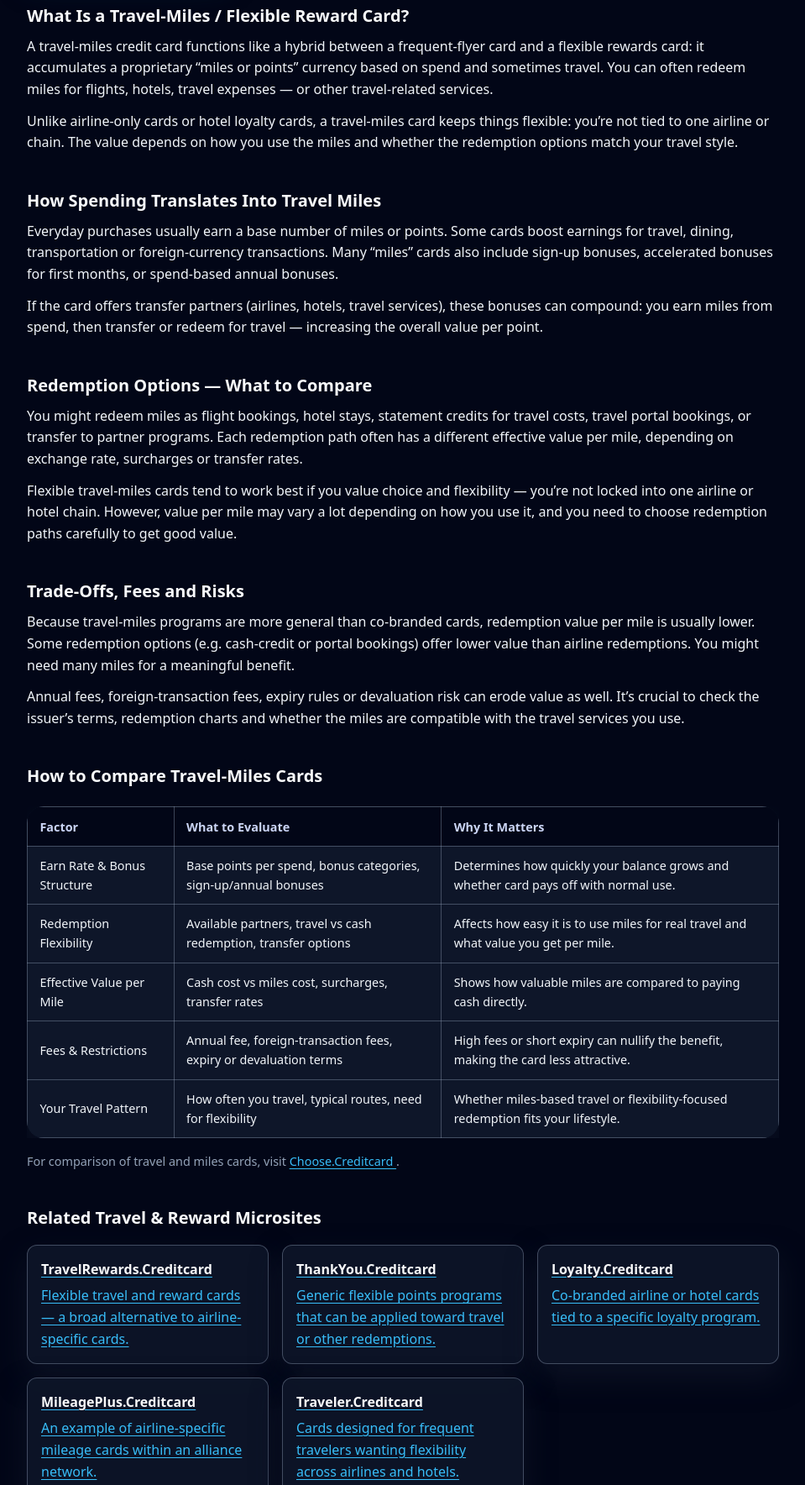
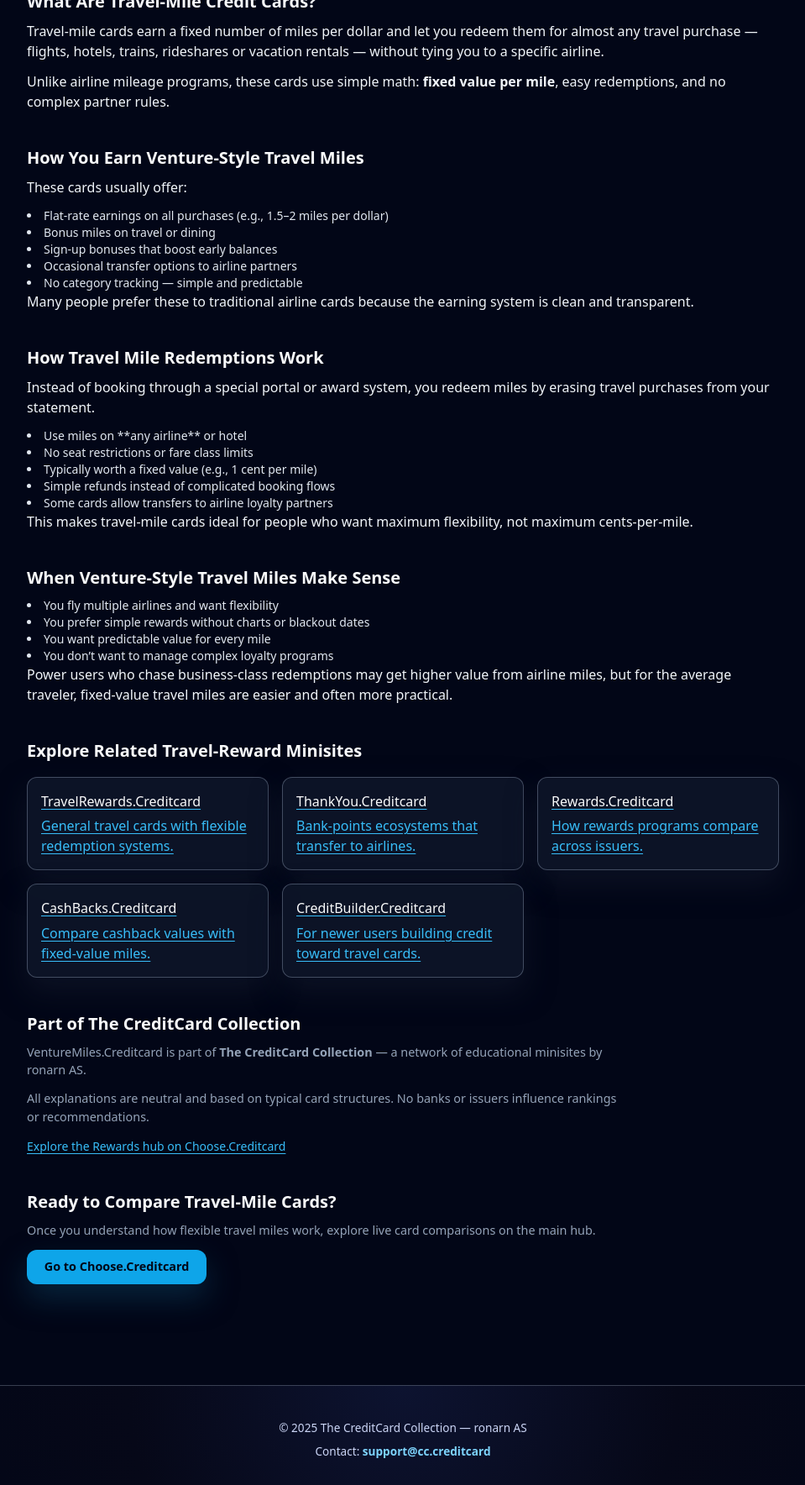
Before and after one commit to ChooseCreditCard/venturemiles.creditcard, a plain HTML site: page index.html in a window 1280 px wide. Shown: the part 481-2249 px from the top of the page at 84% size, without its empty margins (160-1119 px from the left). Drawn offline with nearby package versions, Linux system fonts and the light colour scheme.

Commit message:
Update index.html

```diff
--- a/index.html
+++ b/index.html
@@ -4,22 +4,22 @@
   <meta charset="UTF-8" />
   <meta name="viewport" content="width=device-width, initial-scale=1" />
 
-  <title>VentureMiles.Creditcard – Flexible Travel Miles & Rewards Cards Explained</title>
-  <meta name="description" content="How “VentureMiles”-style travel and rewards credit cards work: earning travel-linked miles, redeeming for flights or travel expenses, partner flexibility, fees and what to check before applying." />
+  <title>VentureMiles.Creditcard – Simple Travel Miles & Flexible Redemptions</title>
+  <meta name="description" content="How simple travel-mile credit cards work: earn rates, flexible redemptions, partner transfers and when fixed-value points outperform airline miles." />
   <meta name="robots" content="index,follow" />
   <link rel="canonical" href="https://venturemiles.creditcard/" />
 
   <!-- Open Graph -->
-  <meta property="og:title" content="VentureMiles.Creditcard – Travel Miles & Reward Cards Explained" />
-  <meta property="og:description" content="Overview of credit cards that earn travel-miles or points (like VentureMiles): how you earn, redeem, and evaluate whether such cards match your travel and spending habits." />
+  <meta property="og:title" content="VentureMiles.Creditcard – Flexible Travel Miles Explained" />
+  <meta property="og:description" content="Independent explanation of flexible travel-mile credit cards, redemption logic, earn rates and partner transfers." />
   <meta property="og:type" content="website" />
   <meta property="og:url" content="https://venturemiles.creditcard/" />
   <meta property="og:image" content="https://choose.creditcard/preview.png?utm_source=venturemiles.creditcard&utm_medium=referral&utm_campaign=og_image" />
 
   <!-- Twitter -->
   <meta name="twitter:card" content="summary_large_image" />
-  <meta name="twitter:title" content="VentureMiles.Creditcard – Travel & Rewards Card Guide" />
-  <meta name="twitter:description" content="Learn how travel-miles credit cards (VentureMiles-style) convert spending to travel benefits, how redemption works, transfer partners, and what to evaluate before applying." />
+  <meta name="twitter:title" content="VentureMiles.Creditcard – Travel Mile Cards" />
+  <meta name="twitter:description" content="Learn how travel-mile cards work: earning, transferring and redeeming for flights or hotels." />
   <meta name="twitter:image" content="https://choose.creditcard/preview.png?utm_source=venturemiles.creditcard&utm_medium=referral&utm_campaign=twitter_image" />
 
   <!-- GA4 -->
@@ -31,189 +31,200 @@
     gtag('config', 'G-64FE63JQ3H');
   </script>
 
-  <!-- Tailwind for styling -->
-  <script src="cdn.tailwindcss.com"></script>
+  <!-- Tailwind -->
+  <script src="https://cdn.tailwindcss.com"></script>
+
+  <!-- Shared minisite CSS -->
   <link rel="stylesheet" href="./styles.css" />
 </head>
+
 <body class="bg-slate-950 text-slate-100">
+
+  <!-- HEADER -->
   <header class="site-header">
     <div class="nav-inner max-w-6xl">
       <div class="brand">
         <div class="cc-logo">CC</div>
         <div class="brand-text">
           <div class="brand-title">VentureMiles.Creditcard</div>
-        <div class="brand-subtitle">Travel Miles & Rewards Cards</div>
+          <div class="brand-subtitle">Simple Travel Mile Cards</div>
         </div>
       </div>
       <nav class="nav-links">
         <a href="#overview">Overview</a>
-      <a href="#earning">Earning Travel Miles</a>
-      <a href="#redeem">Redeeming & Flexibility</a>
+        <a href="#earning">Earning Miles</a>
+        <a href="#redeem">Redeeming</a>
       </nav>
     </div>
   </header>
 
   <main class="cc-page">
-  <!-- Breadcrumb -->
+
+    <!-- BREADCRUMB -->
     <div class="cc-breadcrumb">
       <a href="https://choose.creditcard/?utm_source=venturemiles.creditcard&utm_medium=referral&utm_campaign=breadcrumb">Home</a>
       &nbsp;›&nbsp;
       VentureMiles.Creditcard
     </div>
 
-  <!-- Hero -->
+    <!-- HERO -->
     <section class="hero">
       <div class="hero-content">
-      <h1>How Travel-Miles & Rewards Credit Cards Work — the “VentureMiles” Approach</h1>
+        <h1>Flexible Travel Miles You Can Use on Any Airline</h1>
         <p class="hero-lead">
-        Some credit cards earn versatile travel-miles or points that can be redeemed flexibly — for flights, hotel nights, travel expenses or cash-equivalent credits. This page explains how those cards function and what matters when you choose one.
+          Travel-mile credit cards like VentureMiles offer simple earn rates and flexible redemptions —
+          turning your daily spending into miles you can use on any airline, without award charts or blackout rules.
         </p>
-      <a class="cta" href="https://choose.creditcard/travel/?utm_source=venturemiles.creditcard&utm_medium=referral&utm_campaign=hero_cta">
-        Compare travel-miles cards
+        <a class="cta"
+           href="https://choose.creditcard/rewards/?utm_source=venturemiles.creditcard&utm_medium=referral&utm_campaign=hero_cta">
+          Compare travel-mile cards
         </a>
       </div>
     </section>
 
-  <!-- Overview -->
+    <!-- OVERVIEW -->
     <section id="overview" class="section">
-    <h2>What Is a Travel-Miles / Flexible Reward Card?</h2>
-    <p>A travel-miles credit card functions like a hybrid between a frequent-flyer card and a flexible rewards card: it accumulates a proprietary “miles or points” currency based on spend and sometimes travel. You can often redeem miles for flights, hotels, travel expenses — or other travel-related services.</p>
-    <p>Unlike airline-only cards or hotel loyalty cards, a travel-miles card keeps things flexible: you’re not tied to one airline or chain. The value depends on how you use the miles and whether the redemption options match your travel style.</p>
-  </section>
-
-  <!-- Earning -->
-  <section id="earning" class="section">
-    <h2>How Spending Translates Into Travel Miles</h2>
-    <p>Everyday purchases usually earn a base number of miles or points. Some cards boost earnings for travel, dining, transportation or foreign-currency transactions. Many “miles” cards also include sign-up bonuses, accelerated bonuses for first months, or spend-based annual bonuses.</p>
-    <p>If the card offers transfer partners (airlines, hotels, travel services), these bonuses can compound: you earn miles from spend, then transfer or redeem for travel — increasing the overall value per point.</p>
-  </section>
-
-  <!-- Redeeming & Flexibility -->
-  <section id="redeem" class="section">
-    <h2>Redemption Options — What to Compare</h2>
-    <p>You might redeem miles as flight bookings, hotel stays, statement credits for travel costs, travel portal bookings, or transfer to partner programs. Each redemption path often has a different effective value per mile, depending on exchange rate, surcharges or transfer rates.</p>
-    <p>Flexible travel-miles cards tend to work best if you value choice and flexibility — you’re not locked into one airline or hotel chain. However, value per mile may vary a lot depending on how you use it, and you need to choose redemption paths carefully to get good value.</p>
-  </section>
-
-  <!-- What to Watch Out For -->
-  <section class="section">
-    <h2>Trade-Offs, Fees and Risks</h2>
-    <p>Because travel-miles programs are more general than co-branded cards, redemption value per mile is usually lower. Some redemption options (e.g. cash-credit or portal bookings) offer lower value than airline redemptions. You might need many miles for a meaningful benefit.</p>
-    <p>Annual fees, foreign-transaction fees, expiry rules or devaluation risk can erode value as well. It’s crucial to check the issuer’s terms, redemption charts and whether the miles are compatible with the travel services you use.</p>
-  </section>
-
-  <!-- Comparison Table -->
-  <section class="section">
-    <h2>How to Compare Travel-Miles Cards</h2>
-    <div class="table-wrap">
-      <table class="table">
-        <thead>
-          <tr>
-            <th>Factor</th>
-            <th>What to Evaluate</th>
-            <th>Why It Matters</th>
-          </tr>
-        </thead>
-        <tbody>
-          <tr>
-            <td>Earn Rate & Bonus Structure</td>
-            <td>Base points per spend, bonus categories, sign-up/annual bonuses</td>
-            <td>Determines how quickly your balance grows and whether card pays off with normal use.</td>
-          </tr>
-          <tr>
-            <td>Redemption Flexibility</td>
-            <td>Available partners, travel vs cash redemption, transfer options</td>
-            <td>Affects how easy it is to use miles for real travel and what value you get per mile.</td>
-          </tr>
-          <td>Effective Value per Mile</td>
-            <td>Cash cost vs miles cost, surcharges, transfer rates</td>
-            <td>Shows how valuable miles are compared to paying cash directly.</td>
-          </td>
-          <tr>
-            <td>Fees & Restrictions</td>
-            <td>Annual fee, foreign-transaction fees, expiry or devaluation terms</td>
-            <td>High fees or short expiry can nullify the benefit, making the card less attractive.</td>
-          </tr>
-          <tr>
-            <td>Your Travel Pattern</td>
-            <td>How often you travel, typical routes, need for flexibility</td>
-            <td>Whether miles-based travel or flexibility-focused redemption fits your lifestyle.</td>
-          </tr>
-        </tbody>
-      </table>
-    </div>
-    <p class="small">
-      For comparison of travel and miles cards, visit
-      <a href="https://choose.creditcard/travel/?utm_source=venturemiles.creditcard&utm_medium=referral&utm_campaign=comparison_section">
-        Choose.Creditcard
-      </a>.
+      <h2>What Are Travel-Mile Credit Cards?</h2>
+      <p>
+        Travel-mile cards earn a fixed number of miles per dollar and let you redeem them for almost any travel purchase —
+        flights, hotels, trains, rideshares or vacation rentals — without tying you to a specific airline.
+      </p>
+      <p>
+        Unlike airline mileage programs, these cards use simple math:
+        <strong>fixed value per mile</strong>, easy redemptions, and no complex partner rules.
       </p>
     </section>
 
-  <!-- Cluster Links -->
+    <!-- EARNING -->
+    <section id="earning" class="section">
+      <h2>How You Earn Venture-Style Travel Miles</h2>
+      <p>These cards usually offer:</p>
+      <ul class="list-disc list-inside text-sm text-slate-200">
+        <li>Flat-rate earnings on all purchases (e.g., 1.5–2 miles per dollar)</li>
+        <li>Bonus miles on travel or dining</li>
+        <li>Sign-up bonuses that boost early balances</li>
+        <li>Occasional transfer options to airline partners</li>
+        <li>No category tracking — simple and predictable</li>
+      </ul>
+      <p>
+        Many people prefer these to traditional airline cards because the earning system is clean and transparent.
+      </p>
+    </section>
+
+    <!-- REDEEM -->
+    <section id="redeem" class="section">
+      <h2>How Travel Mile Redemptions Work</h2>
+      <p>
+        Instead of booking through a special portal or award system, you redeem miles by erasing travel purchases from your statement.
+      </p>
+
+      <ul class="list-disc list-inside text-sm text-slate-200">
+        <li>Use miles on **any airline** or hotel</li>
+        <li>No seat restrictions or fare class limits</li>
+        <li>Typically worth a fixed value (e.g., 1 cent per mile)</li>
+        <li>Simple refunds instead of complicated booking flows</li>
+        <li>Some cards allow transfers to airline loyalty partners</li>
+      </ul>
+
+      <p>
+        This makes travel-mile cards ideal for people who want maximum flexibility, not maximum cents-per-mile.
+      </p>
+    </section>
+
+    <!-- WHEN IT MAKES SENSE -->
     <section class="section">
-    <h2>Related Travel & Reward Microsites</h2>
+      <h2>When Venture-Style Travel Miles Make Sense</h2>
+      <ul class="list-disc list-inside text-sm text-slate-200">
+        <li>You fly multiple airlines and want flexibility</li>
+        <li>You prefer simple rewards without charts or blackout dates</li>
+        <li>You want predictable value for every mile</li>
+        <li>You don’t want to manage complex loyalty programs</li>
+      </ul>
+      <p>
+        Power users who chase business-class redemptions may get higher value from airline miles,
+        but for the average traveler, fixed-value travel miles are easier and often more practical.
+      </p>
+    </section>
+
+    <!-- CLUSTER LINKS -->
+    <section class="section">
+      <h2>Explore Related Travel-Reward Minisites</h2>
       <div class="cluster-grid">
-      <a class="cluster-card" href="https://travelrewards.creditcard/?utm_source=venturemiles.creditcard&utm_medium=referral&utm_campaign=cluster_travelrewards">
+
+        <a class="cluster-card"
+           href="https://travelrewards.creditcard/?utm_source=venturemiles.creditcard&utm_medium=referral&utm_campaign=cluster_travelrewards">
           <h3>TravelRewards.Creditcard</h3>
-        <p>Flexible travel and reward cards — a broad alternative to airline-specific cards.</p>
+          <p>General travel cards with flexible redemption systems.</p>
         </a>
-      <a class="cluster-card" href="https://thankyou.creditcard/?utm_source=venturemiles.creditcard&utm_medium=referral&utm_campaign=cluster_thankyou">
+
+        <a class="cluster-card"
+           href="https://thankyou.creditcard/?utm_source=venturemiles.creditcard&utm_medium=referral&utm_campaign=cluster_thankyou">
           <h3>ThankYou.Creditcard</h3>
-        <p>Generic flexible points programs that can be applied toward travel or other redemptions.</p>
+          <p>Bank-points ecosystems that transfer to airlines.</p>
         </a>
-      <a class="cluster-card" href="https://loyalty.creditcard/?utm_source=venturemiles.creditcard&utm_medium=referral&utm_campaign=cluster_loyalty">
-        <h3>Loyalty.Creditcard</h3>
-        <p>Co-branded airline or hotel cards tied to a specific loyalty program.</p>
+
+        <a class="cluster-card"
+           href="https://rewards.creditcard/?utm_source=venturemiles.creditcard&utm_medium=referral&utm_campaign=cluster_rewards">
+          <h3>Rewards.Creditcard</h3>
+          <p>How rewards programs compare across issuers.</p>
         </a>
-      <a class="cluster-card" href="https://mileageplus.creditcard/?utm_source=venturemiles.creditcard&utm_medium=referral&utm_campaign=cluster_mileageplus">
-        <h3>MileagePlus.Creditcard</h3>
-        <p>An example of airline-specific mileage cards within an alliance network.</p>
+
+        <a class="cluster-card"
+           href="https://cashbacks.creditcard/?utm_source=venturemiles.creditcard&utm_medium=referral&utm_campaign=cluster_cashbacks">
+          <h3>CashBacks.Creditcard</h3>
+          <p>Compare cashback values with fixed-value miles.</p>
         </a>
-      <a class="cluster-card" href="https://traveler.creditcard/?utm_source=venturemiles.creditcard&utm_medium=referral&utm_campaign=cluster_traveler">
-        <h3>Traveler.Creditcard</h3>
-        <p>Cards designed for frequent travelers wanting flexibility across airlines and hotels.</p>
+
+        <a class="cluster-card"
+           href="https://creditbuilder.creditcard/?utm_source=venturemiles.creditcard&utm_medium=referral&utm_campaign=cluster_creditbuilder">
+          <h3>CreditBuilder.Creditcard</h3>
+          <p>For newer users building credit toward travel cards.</p>
+        </a>
+
+      </div>
+    </section>
+
+    <!-- COLLECTION -->
+    <section class="section">
+      <h2>Part of The CreditCard Collection</h2>
+      <p class="small">
+        VentureMiles.Creditcard is part of <strong>The CreditCard Collection</strong> — a network of educational minisites by ronarn AS.
+      </p>
+      <p class="small">
+        All explanations are neutral and based on typical card structures.
+        No banks or issuers influence rankings or recommendations.
+      </p>
+
+      <!-- HUB SNIPPET -->
+      <div class="hub-link">
+        <a href="https://choose.creditcard/rewards/?utm_source=venturemiles.creditcard&utm_medium=referral&utm_campaign=minisite_to_rewards_hub"
+           class="text-sm text-slate-600 hover:text-slate-900">
+          Explore the Rewards hub on Choose.Creditcard
         </a>
       </div>
     </section>
 
-  <!-- Collection Section -->
+    <!-- BOTTOM CTA -->
     <section class="section">
-    <h2>Part of The CreditCard Collection</h2>
+      <h2>Ready to Compare Travel-Mile Cards?</h2>
       <p class="small">
-      VentureMiles.Creditcard is one part of <strong>The CreditCard Collection</strong> — a series of independent educational minisites by ronarn AS, each describing a single card concept and linking to broader comparison tools.
+        Once you understand how flexible travel miles work, explore live card comparisons on the main hub.
       </p>
-    <p class="small">
-      We do not issue cards or run rewards programs. This content simplifies complex reward mechanics so you can evaluate offers more clearly.
-    </p>
-    <p class="small">
-      This is for informational purposes only — not financial advice. Always verify card offers, redemption rules and fees before applying.
-    </p>
-
-    <!-- HUB SNIPPET – Travel & FX hub -->
-    <div class="hub-link">
-      <a href="https://choose.creditcard/travel/?utm_source=venturemiles.creditcard&utm_medium=referral&utm_campaign=minisite_to_hub"
-         class="text-sm text-slate-600 hover:text-slate-900">
-        Learn more at the Travel &amp; FX hub
-      </a>
-    </div>
-  </section>
-
-  <!-- Bottom CTA -->
-  <section class="section">
-    <h2>Ready to Review Travel-Miles Cards?</h2>
-    <p class="small">
-      Use VentureMiles.Creditcard to understand how flexible travel-miles cards operate — then visit the main hub to compare concrete offers, earn rates, fees and travel-benefit potential side by side.
-    </p>
-    <a class="cta" href="https://choose.creditcard/travel/?utm_source=venturemiles.creditcard&utm_medium=referral&utm_campaign=bottom_cta">
+      <a class="cta"
+         href="https://choose.creditcard/?utm_source=venturemiles.creditcard&utm_medium=referral&utm_campaign=bottom_cta">
         Go to Choose.Creditcard
       </a>
     </section>
+
   </main>
 
+  <!-- FOOTER -->
   <footer class="mini-footer">
     <p class="mini-footer-main">© 2025 The CreditCard Collection — ronarn AS</p>
-  <p class="mini-footer-contact"><a href="mailto:support@cc.creditcard">support@cc.creditcard</a></p>
+    <p class="mini-footer-contact">
+      Contact: <a href="mailto:support@cc.creditcard">support@cc.creditcard</a>
+    </p>
   </footer>
+
 </body>
 </html>
```
Lines whose indentation alone changed are shown as unchanged.
